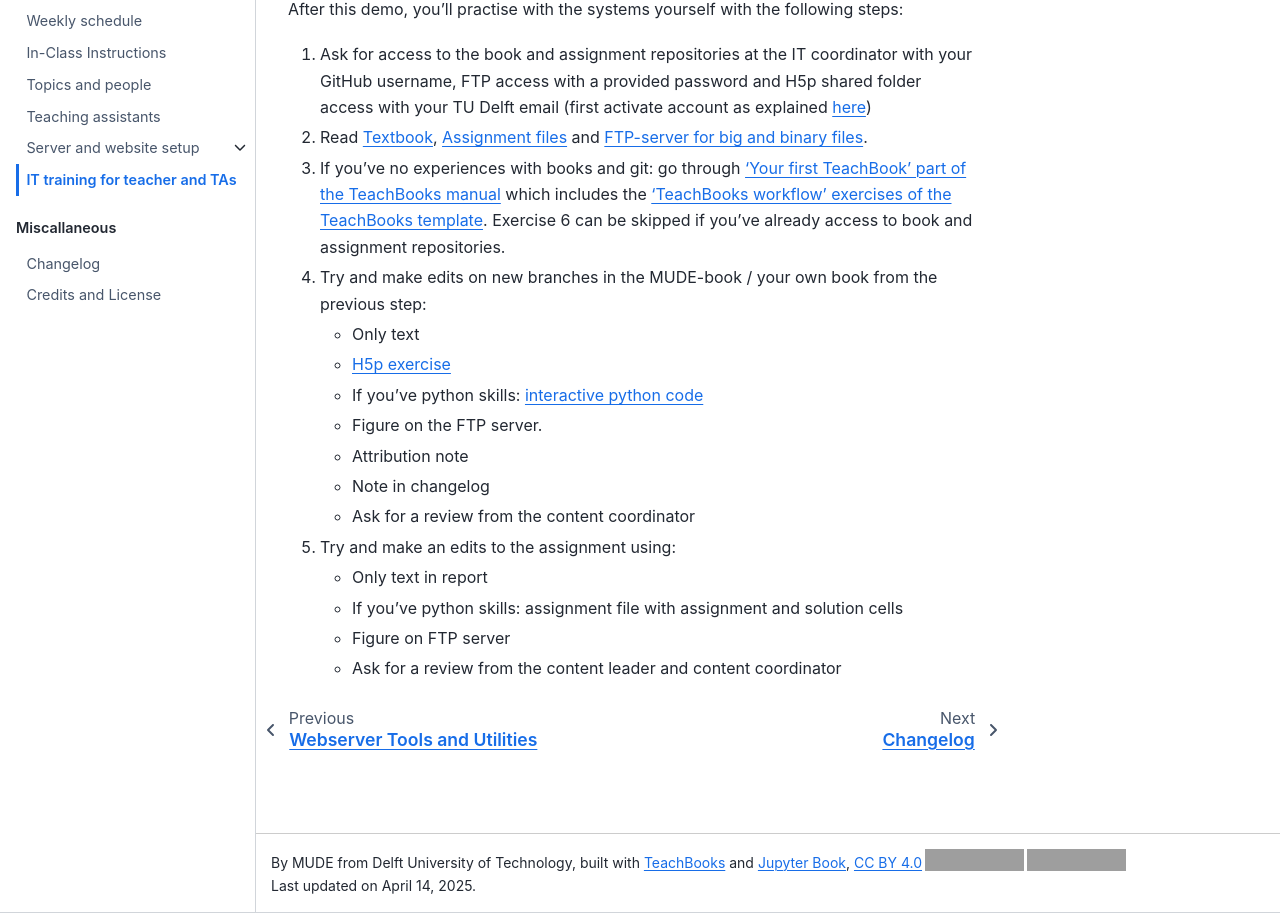
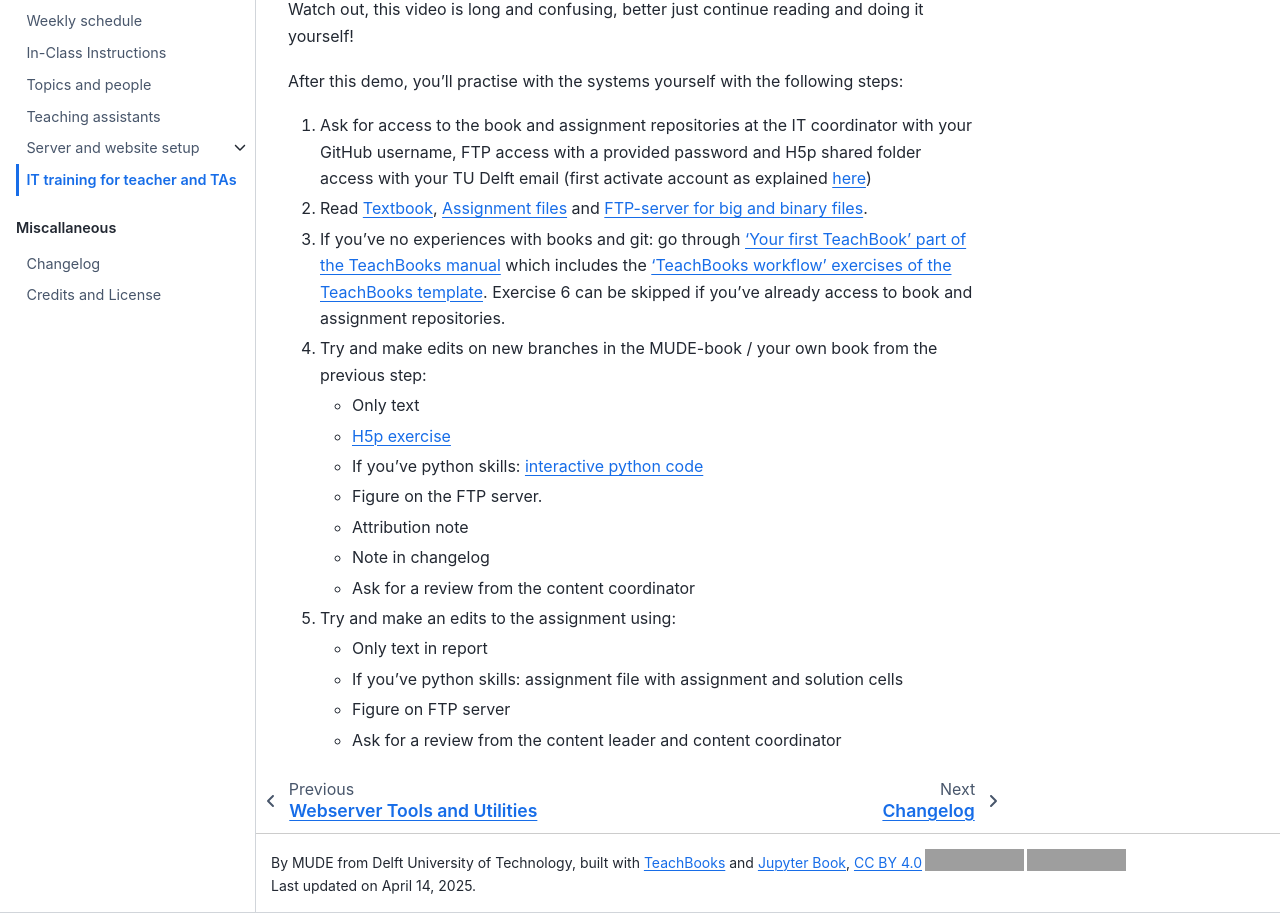
Before and after one commit to TUDelft-MUDE/teacher, a Jupyter Book: the page built from book/IT_training.md, in a window 1280 px wide and 1249 px high, cut to the strip 336-1249 px from the top of the window. Built offline with Jupyter Book 1.0.4 settings and Sphinx 7.4.7 and the Sphinx Book theme 1.1.4, drawn with Linux system fonts in a browser that asks for light colours; comment, search, counter and statistics services are not loaded; grey boxes are pictures that could not be loaded.

Commit message:
Update IT_training.md

````diff
--- a/book/IT_training.md
+++ b/book/IT_training.md
@@ -5,6 +5,8 @@ During the IT-training, you'll get a short overview of the different systems and
 
 ```{video} https://www.youtube.com/watch?v=j34D4i5JEvc
 ```
+
+Watch out, this video is long and confusing, better just continue reading and doing it yourself!
 
 After this demo, you'll practise with the systems yourself with the following steps:
 
````
